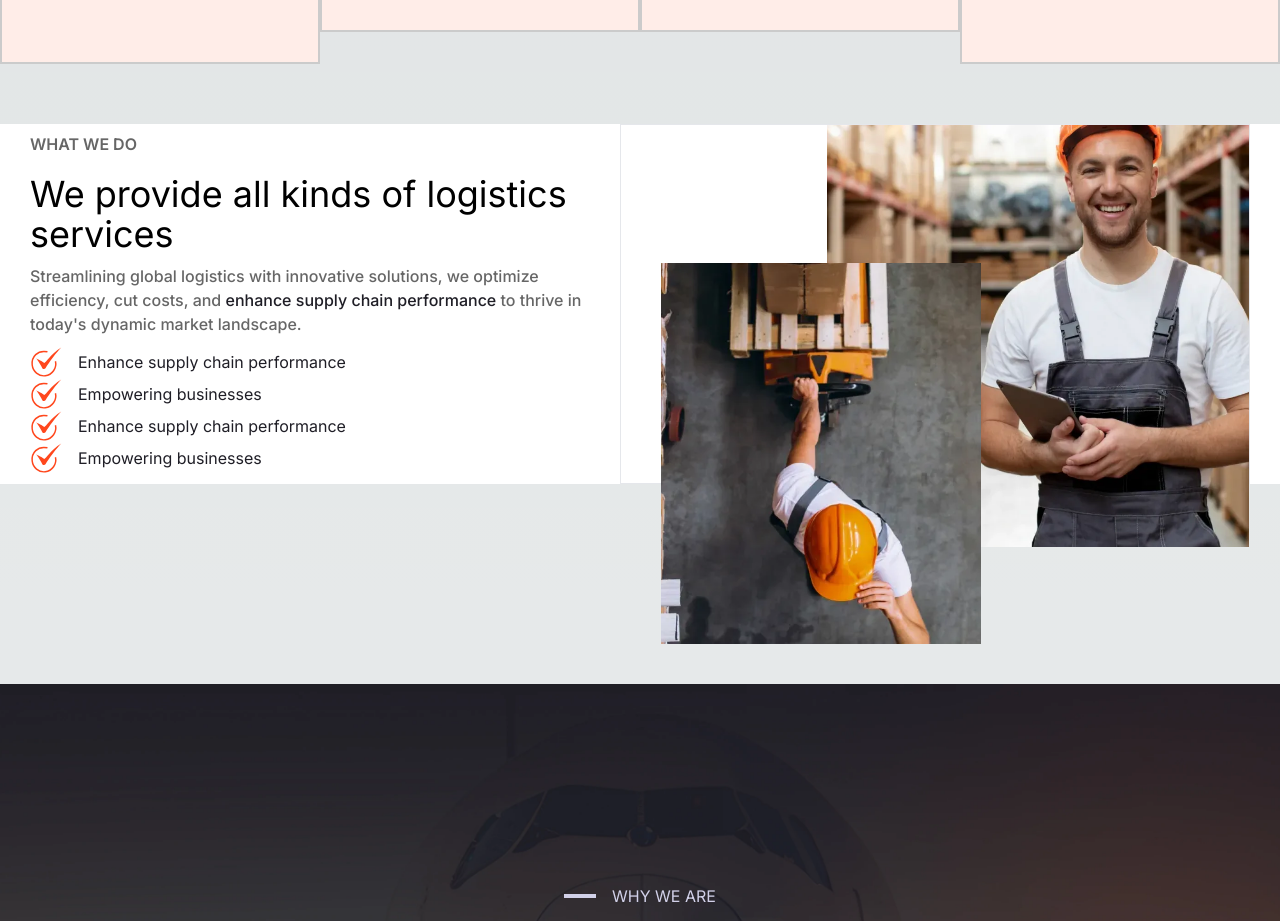
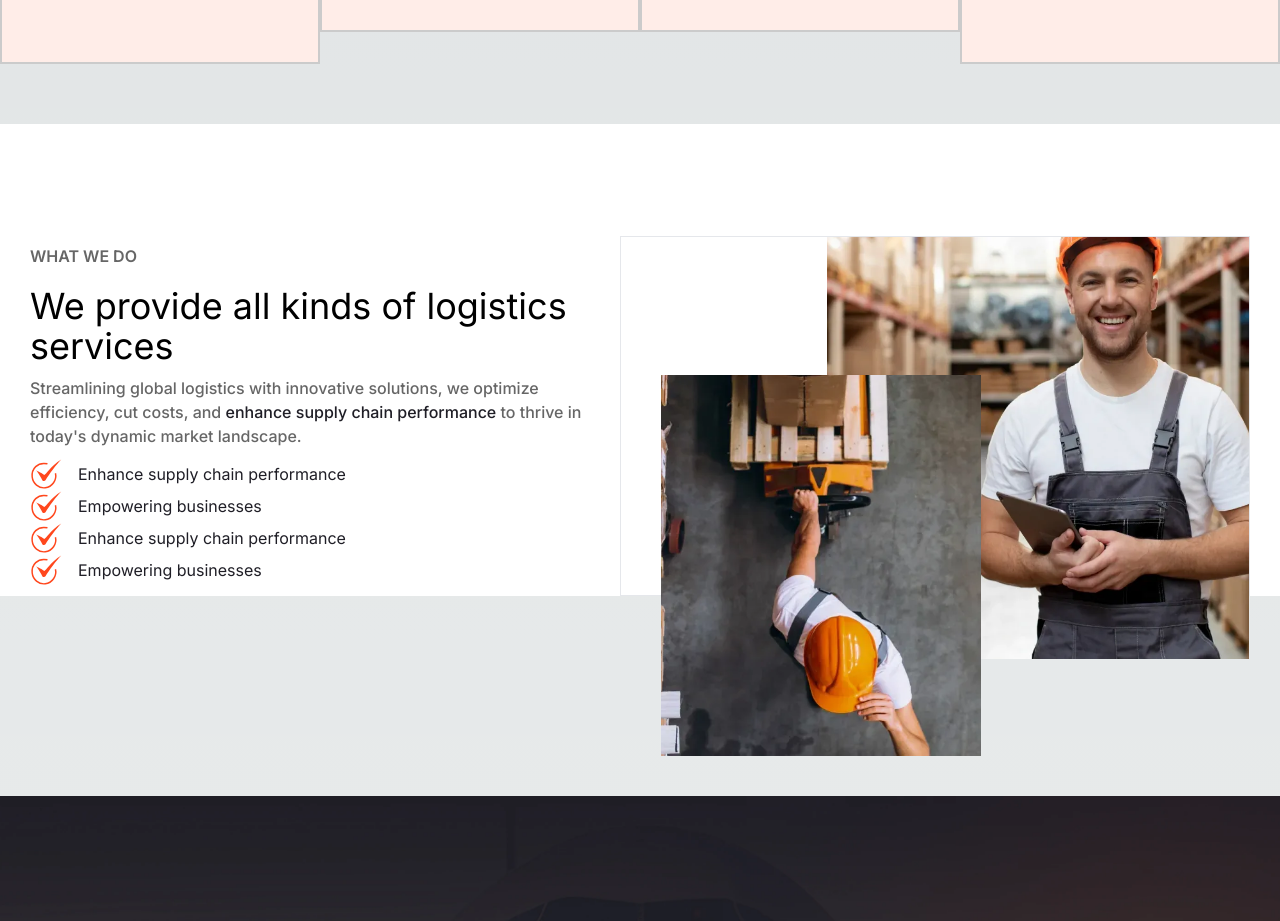
Before and after one commit to isaac-svg/logitex, a Next.js app: page / in a window 1280 px wide. Shown: the part 2301-3222 px from the top of the page. Built offline with nearby package versions, Linux system fonts and the light colour scheme.

Commit message:
fix padding

```diff
--- a/app/components/sections/home/whatwedo.tsx
+++ b/app/components/sections/home/whatwedo.tsx
@@ -8,7 +8,7 @@ type Props = {};
 
 const WhatWeDo = (props: Props) => {
   return (
-    <div className="flex mt-[60px] flex-col md:flex-row gap-8 items-center justify-between px-[30px] bg-white">
+    <div className="flex mt-[60px] flex-col md:flex-row gap-8 items-center justify-between px-[30px] bg-white pt-28">
       {/* message */}
 
       <div className="flex flex-col  flex-[0.6] items-start ">
```
